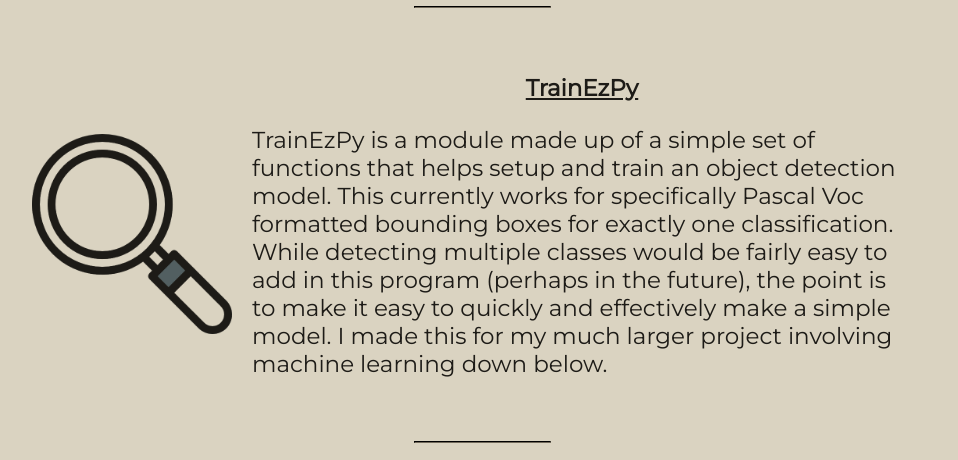
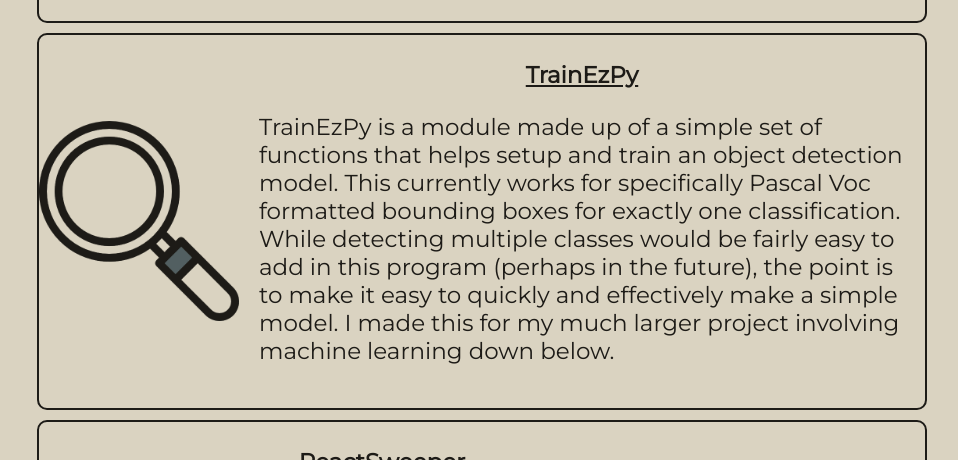
Before and after one commit to aoroudjev/portfolio_site, a plain HTML site: page index.html in a window 1280 px wide. Shown: the part 3539-3999 px from the top of the page, without its empty margins (233-1191 px from the left). Drawn offline with nearby package versions, Linux system fonts and the light colour scheme.

Commit message:
Update content grouping border

```diff
--- a/css/style.css
+++ b/css/style.css
@@ -69,6 +69,9 @@ footer p{
     justify-content: center;
     align-items: center;
     background-color: #DAD3C1;
+    border: 2px solid #1D1B17;
+    border-radius: 10px;
+    margin: 5px;
 }
 
 .content-sep{
--- a/index.html
+++ b/index.html
@@ -147,7 +147,7 @@
             <div class="content">
                 <h2><a href="https://github.com/aoroudjev/PalmPaths_v1">PalmPaths</a></h2>
                 <p>
-                    PalmPaths_v2 is a multiplatform application that I am currently developing. The aim of this
+                    PalmPaths_v1 is a multiplatform application that I am currently developing. The aim of this
                     application is to use a combination of machine learning, computer vision, and data manipulation to
                     produce a 'reading' of the palm lines. This was initially built using just Kotlin for android
                     devices which I then ported to be a Flutter application for multiplatform use. This will showcase a
@@ -157,7 +157,6 @@
             </div>
             <img class="project-img" width=200rem height=300rem src="Images/palmpaths_logo.png" alt="">
         </div>
-        <hr style="width: 15%">
         <div class="content-group">
             <img class="project-img" width=200rem height=200rem src="Images/mag_glass.png" alt="TrainEzPy">
             <div class="content">
@@ -171,7 +170,6 @@
                 </p>
             </div>
         </div>
-        <hr style="width: 15%">
         <div class="content-group">
             <div class="content">
                 <h2><a href="https://aoroudjev.github.io/reactsweeper/">ReactSweeper</a></h2>
@@ -203,7 +201,8 @@
             advanced education.
         </p>
         <p>
-            My next academic venture led me into the world of Bioinformatics. I graduated top of the class with my Master
+            My next academic venture led me into the world of Bioinformatics. I graduated top of the class with my
+            Master
             of Science degree at Brandeis University in March 2024. This experience has reignited my passion for machine
             learning, data analysis, and coding as a whole, prompting me to pursue a career more focused on programming.
         </p>
```
